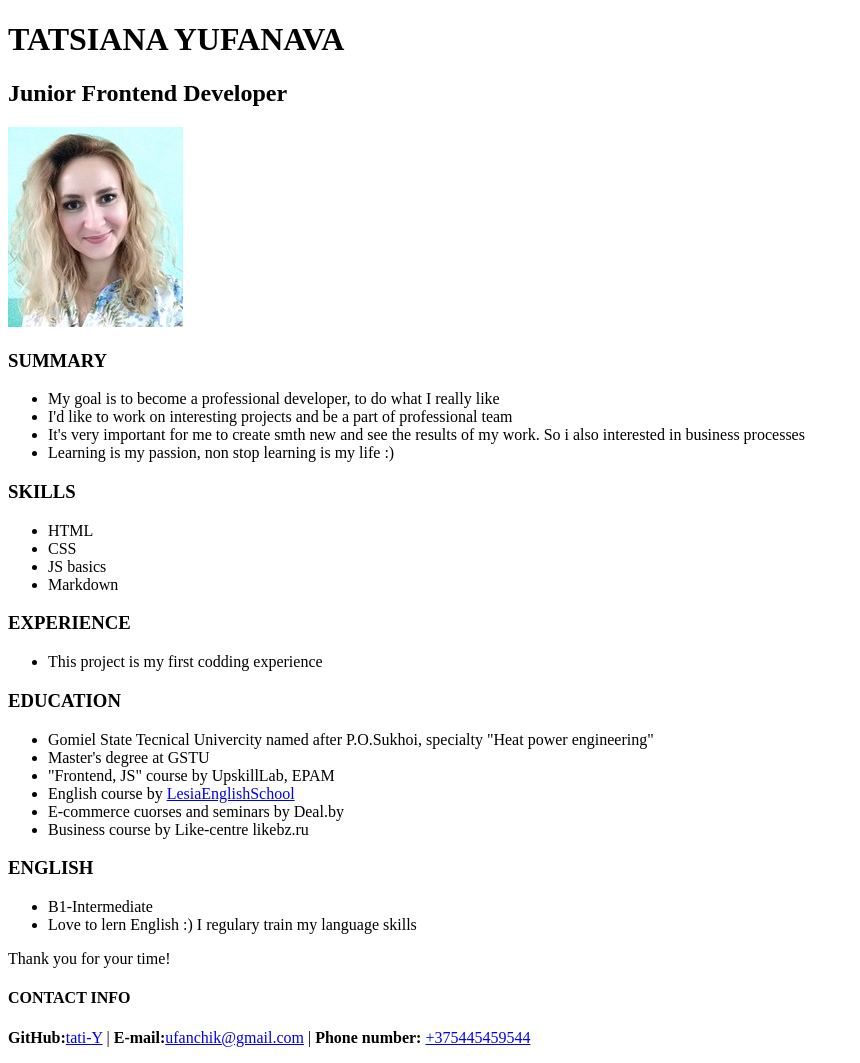
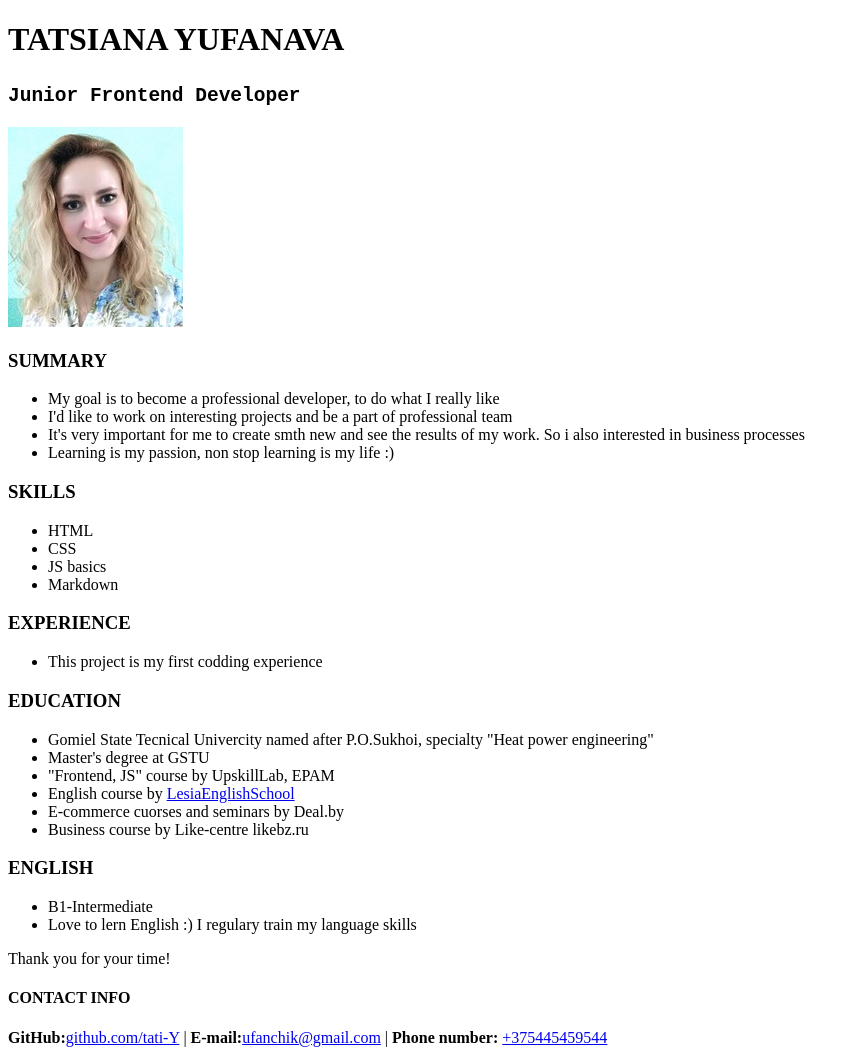
Before and after one commit to tati-Y/rsschool-cv, a plain HTML site: page index.html in a window 1280 px wide. Shown: the whole page, without its empty margins (0-860 px from the left). Drawn offline with Linux system fonts and the light colour scheme.

Commit message:
feat: change font in h2

```diff
--- a/index.html
+++ b/index.html
@@ -12,7 +12,7 @@
     <header> <!--photo+name-->
 
       <h1>TATSIANA YUFANAVA</h1>
-      <h2>Junior Frontend Developer</h2>
+      <h2><code>Junior Frontend Developer</code></h2>
       <img src="/tati.jpg" alt="photo" title="Hello!">
 
     </header>
@@ -84,7 +84,7 @@
 
       <section> <!--contacts-->
         <h4>CONTACT INFO</h4>
-        <p><b>GitHub:</b><a href="https://github.com/tati-Y">tati-Y</a>  |   <b>E-mail:</b><a href="mailto:ufanchik@gmail.com">ufanchik@gmail.com</a>  |   <b>Phone number:</b> <a href="tel:+375445459544">+375445459544</a></p>
+        <p><b>GitHub:</b><a href="https://github.com/tati-Y">github.com/tati-Y</a>  |   <b>E-mail:</b><a href="mailto:ufanchik@gmail.com">ufanchik@gmail.com</a>  |   <b>Phone number:</b> <a href="tel:+375445459544">+375445459544</a></p>
 
 
 
```
